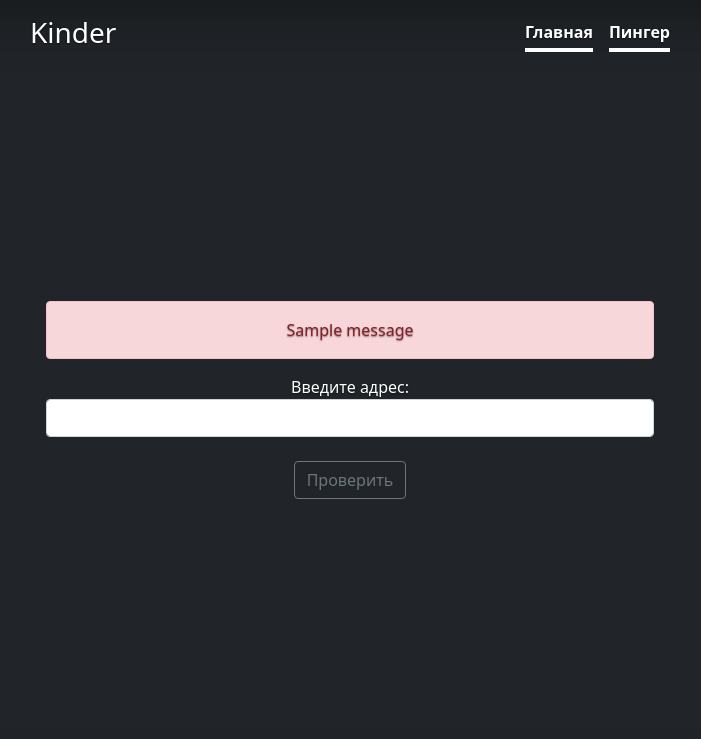
After one commit to RTHeLL/Final-Project, a Flask app: page /pinger/ in a window 1280 px wide. The commit adds this page. Shown: the top 739 px of the page, without its empty margins (290-991 px from the left). Run offline with Flask 2, Linux system fonts and the light colour scheme; one stand-in notice (Sample message) is shown; parts of the project's set-up code (start-up, migrations or seed data) failed here and were passed over.

Commit message:
Update: Add pinger

```diff
--- /dev/null
+++ b/blueprints/pinger/blueprint.py
@@ -0,0 +1,19 @@
+from flask import Blueprint, render_template, request, flash
+
+# Import controller
+from controller.ping import ping
+
+# Register blueprint
+pinger = Blueprint('pinger', __name__, template_folder='templates')
+
+
+@pinger.route('/', methods=['GET', 'POST'])
+def pinger_handler():
+    if request.method == 'POST':
+        address = request.form['address']
+        if ping(address):
+            flash(f'Сервер `{address}` доступен!')
+            return render_template('pinger_index.html', addr_response=True)
+        flash(f'Сервер `{address}` недоступен!')
+        return render_template('pinger_index.html', addr_response=False)
+    return render_template('pinger_index.html')
--- /dev/null
+++ b/blueprints/pinger/templates/pinger_index.html
@@ -0,0 +1,31 @@
+{% extends 'base.html' %}
+
+{% block content %}
+    {% with messages = get_flashed_messages() %}
+        {% if messages %}
+            {% for message in messages %}
+                {% if addr_response %}
+                    <div class="alert alert-success" role="alert">
+                        <span>{{ message }}</span>
+                    </div>
+                {% else %}
+                    <div class="alert alert-danger" role="alert">
+                        <span>{{ message }}</span>
+                    </div>
+                {% endif %}
+            {% endfor %}
+        {% endif %}
+        <form action="{{ url_for('pinger.pinger_handler') }}" method="POST">
+            <div class="cp_login">
+                <div class="form-group">
+                    <label>Введите адрес:</label>
+                    <input type="text" class="form-control" name="address">
+                </div>
+                <br>
+                <div class="form-group">
+                    <button class="btn btn-outline-secondary">Проверить</button>
+                </div>
+            </div>
+        </form>
+    {% endwith %}
+{% endblock %}
--- a/templates/includes/_header.html
+++ b/templates/includes/_header.html
@@ -2,7 +2,8 @@
     <div>
         <h3 class="float-md-start mb-0">Kinder</h3>
         <nav class="nav nav-masthead justify-content-center float-md-end">
-            <a class="nav-link active" aria-current="page" href="#">Главная</a>
+            <a class="nav-link active" aria-current="page" href="/">Главная</a>
+            <a class="nav-link active" aria-current="page" href="/pinger">Пингер</a>
         </nav>
     </div>
 </header>
--- a/wsgi.py
+++ b/wsgi.py
@@ -2,5 +2,10 @@ import view
 
 from app import app
 
+# Blueprints
+from blueprints.pinger.blueprint import pinger
+
+app.register_blueprint(pinger, url_prefix='/pinger')
+
 if __name__ == '__main__':
     app.run(debug=True, host='0.0.0.0')
```
Also changed, not shown: blueprints/pinger/controller/ping.py (added, +16 -0 lines), 2 other files.
